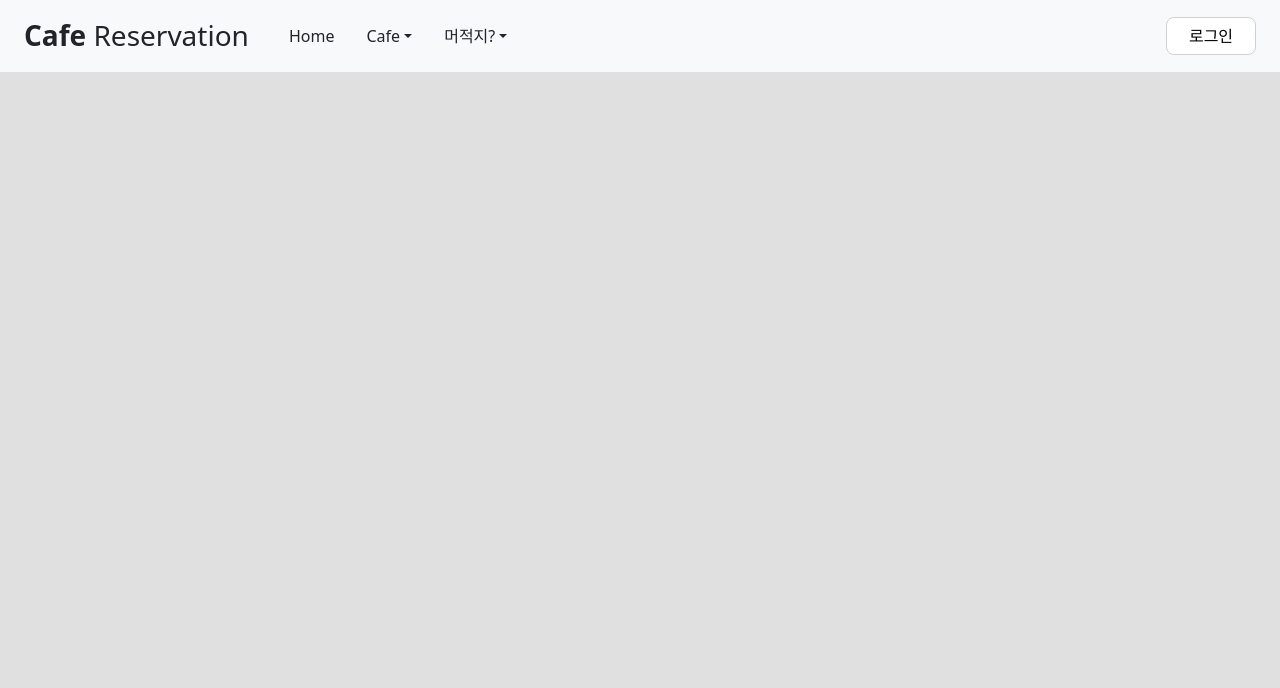
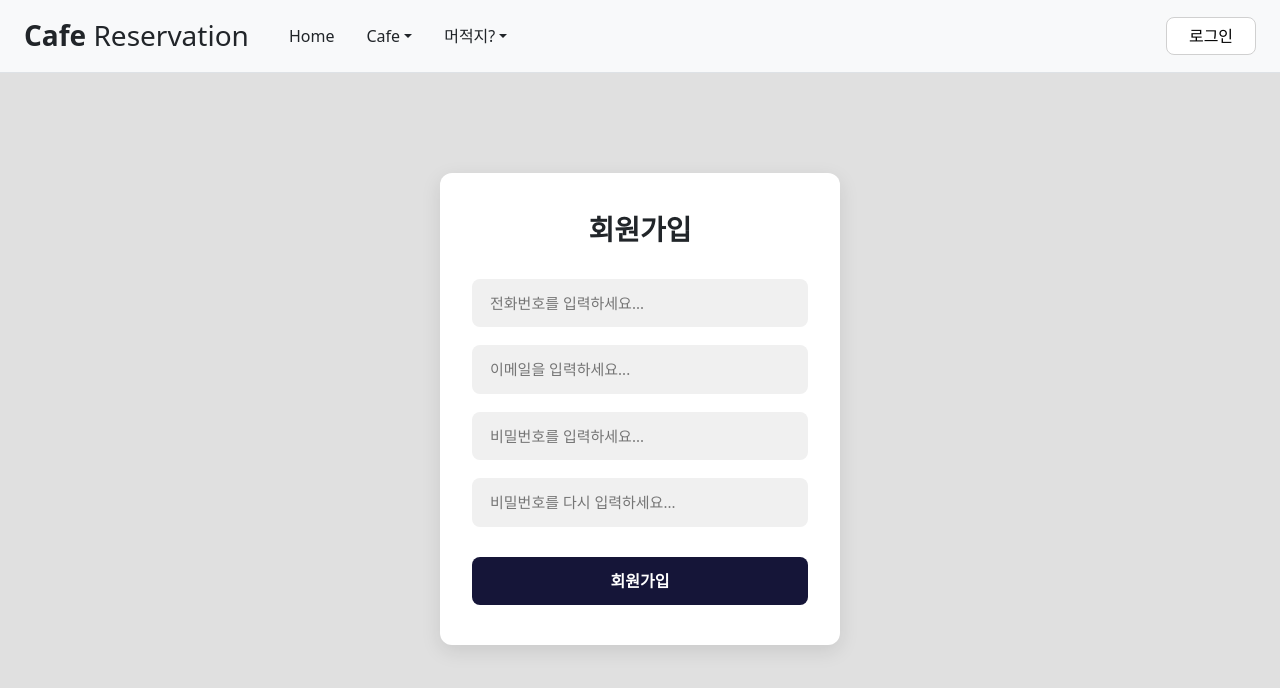
Before and after one commit to cktjgus/Cafe_App_Frontend, a React (Create React App) app: page /signup in a window 1280 px wide. Shown: the top 688 px of the page. Built offline with nearby package versions, Linux system fonts and the light colour scheme; no server answers.

Commit message:
Update App.js

```diff
--- a/src/App.js
+++ b/src/App.js
@@ -1,12 +1,12 @@
-import React from "react";
-import { BrowserRouter as Router, Routes, Route } from "react-router-dom";
-import Home from "./components/Home";
-import Login from "./components/Login";
-import Signup from "./components/Signup";
-import KakaoMap from "./components/KakaoMap";
-import Header from "./components/Header";
-import CafeList from "./components/CafeList";
-import SeatList from "./components/SeatList";
+import React from 'react';
+import { BrowserRouter as Router, Routes, Route } from 'react-router-dom';
+import Home from './components/Home';
+import Login from './components/Login';
+import Signup from './components/Signup';
+import KakaoMap from './components/KakaoMap';
+import Header from './components/Header';
+import CafeList from './components/CafeList';
+import SeatList from './components/SeatList';
 
 function App() {
   return (
@@ -15,6 +15,7 @@ function App() {
       <Routes>
         <Route path="/" element={<Home />} />
         <Route path="/login" element={<Login />} />
+        <Route path="/signup" element={<Signup />} />
         <Route
           path="/map"
           element={
```
